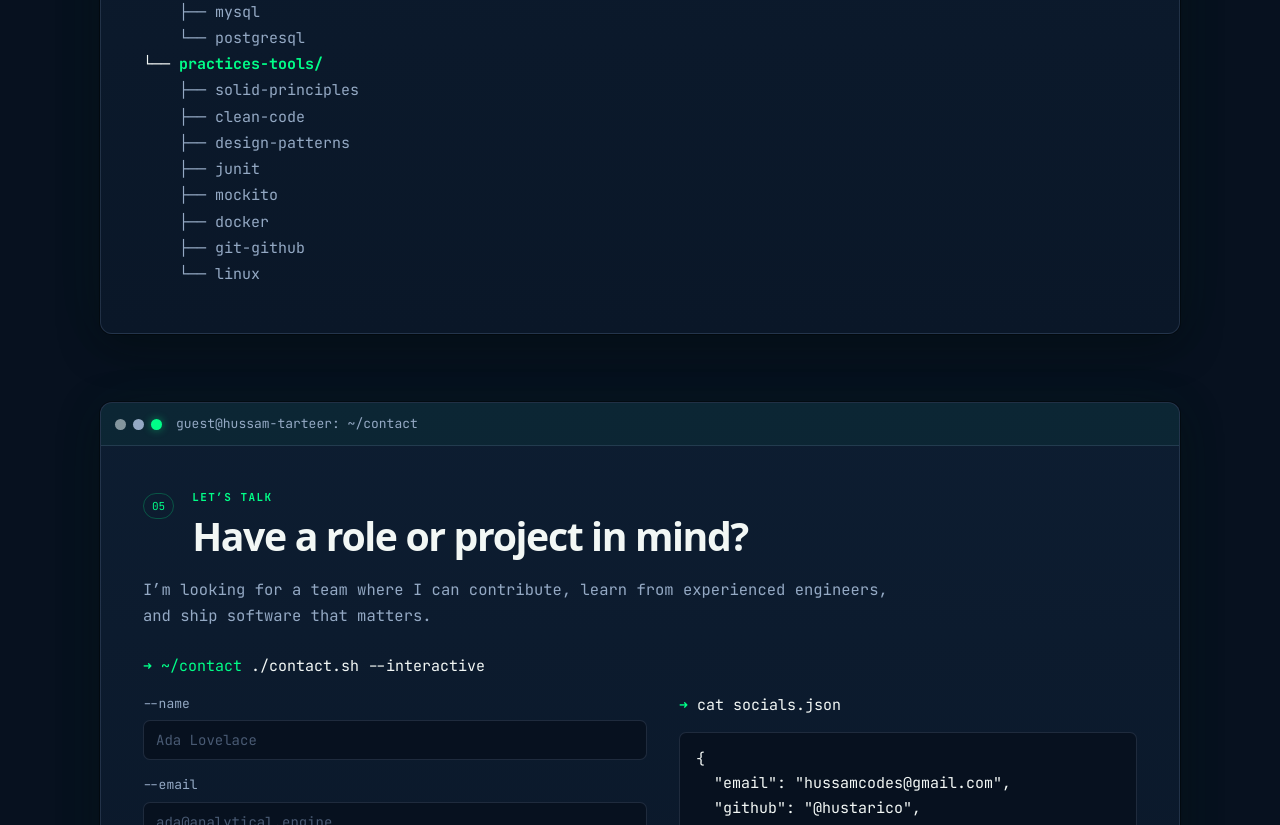
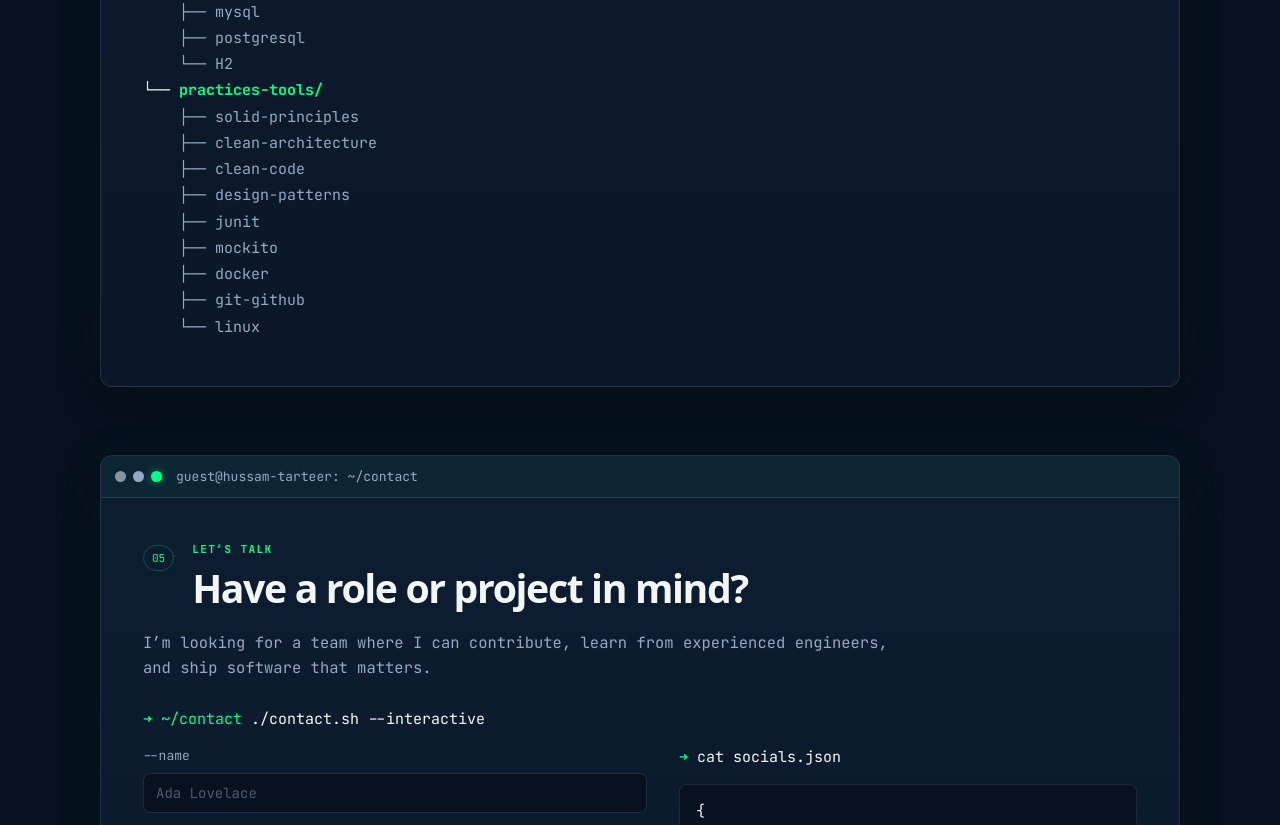
Before and after one commit to hustarico/newPortfolio, a React (Vite) app: page / in a window 1280 px wide. Shown: the part 5960-6785 px from the top of the page. Built offline with nearby package versions, Linux system fonts and the light colour scheme.

Commit message:
adding ca and h2

```diff
--- a/src/data/content.js
+++ b/src/data/content.js
@@ -65,12 +65,14 @@ export const skills = [
     items: [
       { name: 'mysql' },
       { name: 'postgresql' },
+      { name: 'H2' },
     ],
   },
   {
     group: 'practices-tools/',
     items: [
       { name: 'solid-principles' },
+      { name: 'clean-architecture' },
       { name: 'clean-code' },
       { name: 'design-patterns' },
       { name: 'junit' },
```
